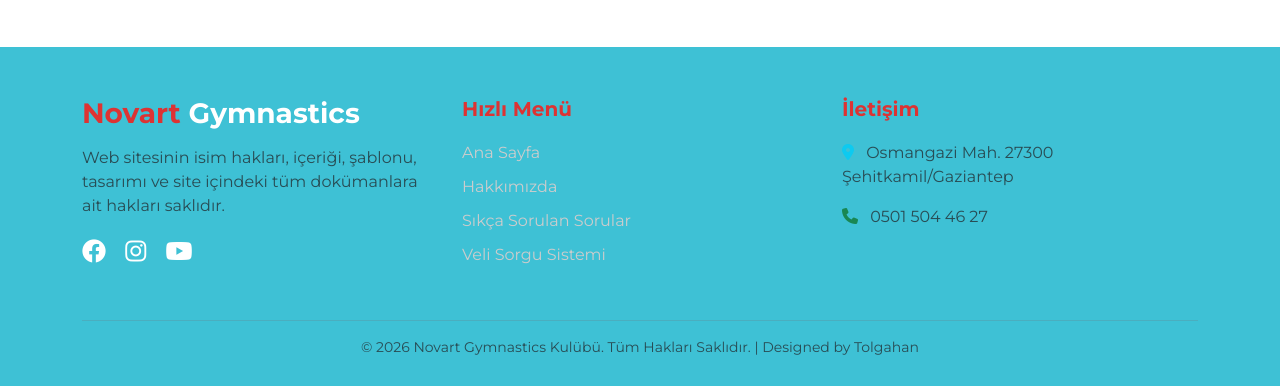
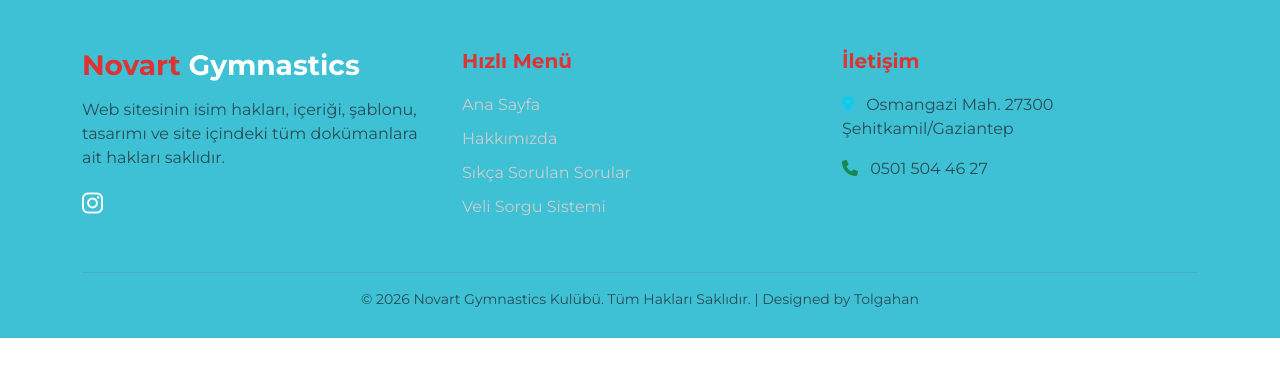
Before and after one commit to novartgymnastics/Novart, a Flask app: page / in a window 1280 px wide; the page is wider, and only the part inside the window is pictured. Shown: the part 1106-1492 px from the top of that part. After the commit the page ends 1444 px from the top of that part, so only its background shows below. Run offline with Flask 3, Linux system fonts and the light colour scheme; tables that the repository leaves empty hold one stand-in row (values such as "Sample post"); data that the repository does not hold is empty.

Commit message:
Update index.html

```diff
--- a/templates/index.html
+++ b/templates/index.html
@@ -193,9 +193,10 @@
 
     <!-- Menü (Navbar) -->
     <nav class="navbar navbar-expand-lg sticky-top">
-        <a class="navbar-brand d-flex align-items-center ms-3" href="/">
-    <img src="{{ url_for('static', filename='logo.png.png') }}" alt="Logo">
-</a>
+    <a class="navbar-brand d-flex align-items-center ms-3" href="/">
+        <img src="{{ url_for('static', filename='logo.png.png') }}" alt="Logo" style="height: 60px; width: auto;">
+    </a>
+</nav>
        <div class="collapse navbar-collapse" id="anaMenu">
 
                 <!-- Menü (Sadece buna sol boşluk veriyoruz, buton bundan etkilenmeyecek) -->
@@ -328,9 +329,9 @@
                     <h3 class="fw-bold mb-3"><span style="color: var(--ana-renk);">Novart</span> Gymnastics</h3>
                     <p class="text-muted">Web sitesinin isim hakları, içeriği, şablonu, tasarımı ve site içindeki tüm dokümanlara ait hakları saklıdır.</p>
                     <div class="social-icons mt-3">
-                        <a href="#"><i class="fa-brands fa-facebook"></i></a>
-                        <a href="#"><i class="fa-brands fa-instagram"></i></a>
-                        <a href="#"><i class="fa-brands fa-youtube"></i></a>
+
+                        <a href="https://www.instagram.com/novart.gymnastics/"><i class="fa-brands fa-instagram"></i></a>
+
                     </div>
                 </div>
 
```
